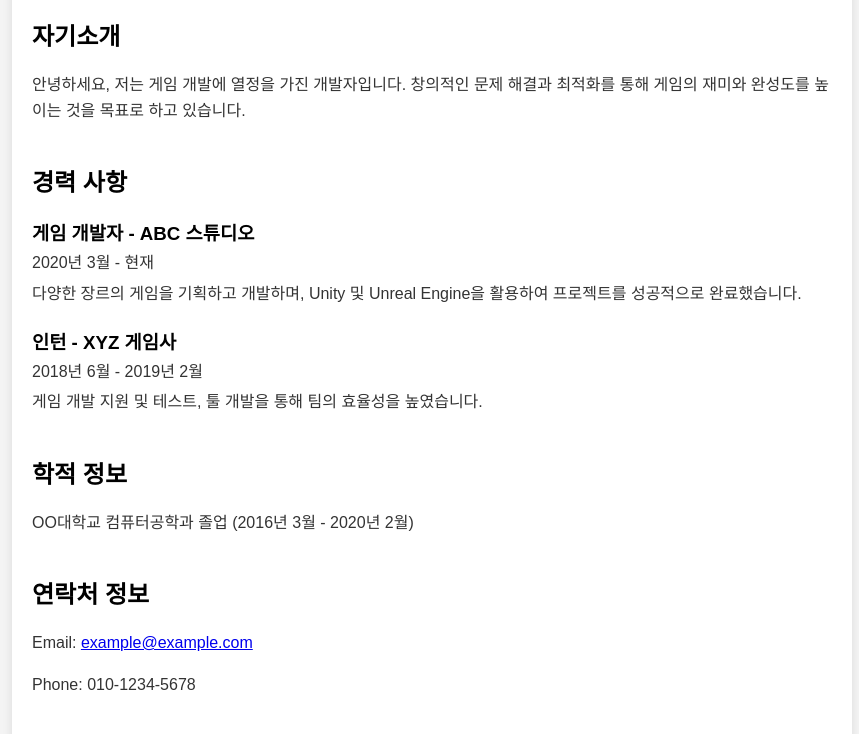
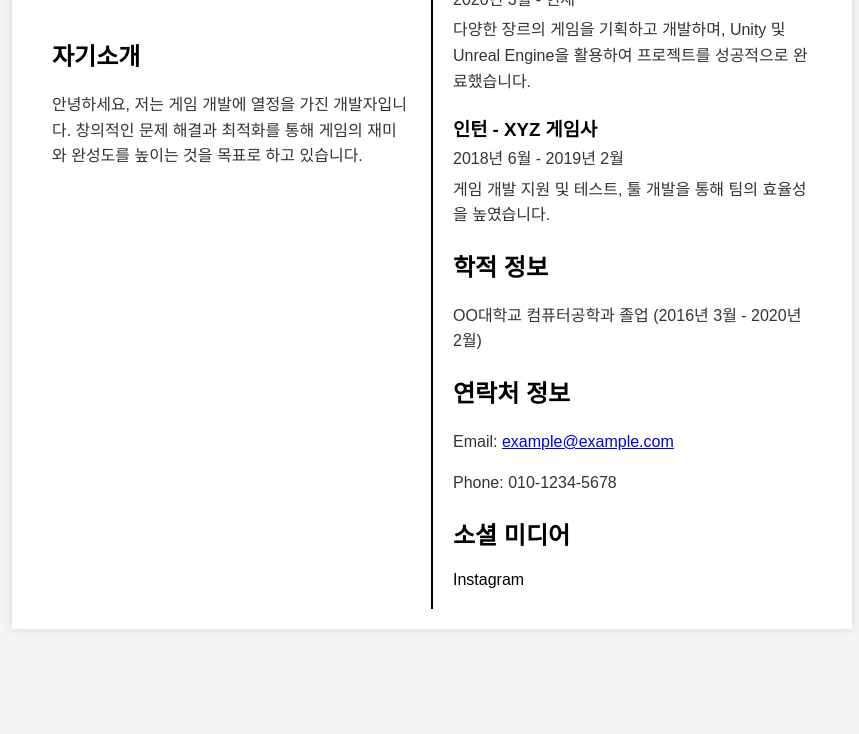
Before and after one commit to g0bugi/TestPage, a plain HTML site: page index.html in a window 1280 px wide. Shown: the part 160-894 px from the top of the page, without its empty margins (208-1067 px from the left). After the commit the page ends 800 px from the top, so only its background shows below. Drawn offline with Linux system fonts and the light colour scheme.

Commit message:
Update index.html

```diff
--- a/index.html
+++ b/index.html
@@ -13,11 +13,19 @@
             padding: 0;
         }
         .container {
+            display: flex;
             max-width: 800px;
             margin: 0 auto;
             padding: 20px;
             background-color: #fff;
             box-shadow: 0 0 10px rgba(0, 0, 0, 0.1);
+        }
+        .left-column, .right-column {
+            flex: 1;
+            padding: 20px;
+        }
+        .right-column {
+            border-left: 2px solid #000; /* 세로 구분선 */
         }
         h1, h2 {
             color: #000;
@@ -29,9 +37,6 @@
         }
         p {
             line-height: 1.6;
-        }
-        .section {
-            margin-bottom: 40px;
         }
         .profile-img {
             width: 150px;
@@ -69,6 +74,7 @@
 </head>
 <body>
     <div class="container">
+        <div class="left-column">
             <h1>게임 개발 포트폴리오</h1>
 
             <div class="section">
@@ -76,7 +82,9 @@
                 <h2>자기소개</h2>
                 <p>안녕하세요, 저는 게임 개발에 열정을 가진 개발자입니다. 창의적인 문제 해결과 최적화를 통해 게임의 재미와 완성도를 높이는 것을 목표로 하고 있습니다.</p>
             </div>
+        </div>
 
+        <div class="right-column">
             <div class="section">
                 <h2>경력 사항</h2>
                 <div class="resume-item">
@@ -109,5 +117,6 @@
                 </div>
             </div>
         </div>
+    </div>
 </body>
 </html>
```
Lines whose indentation alone changed are shown as unchanged.
